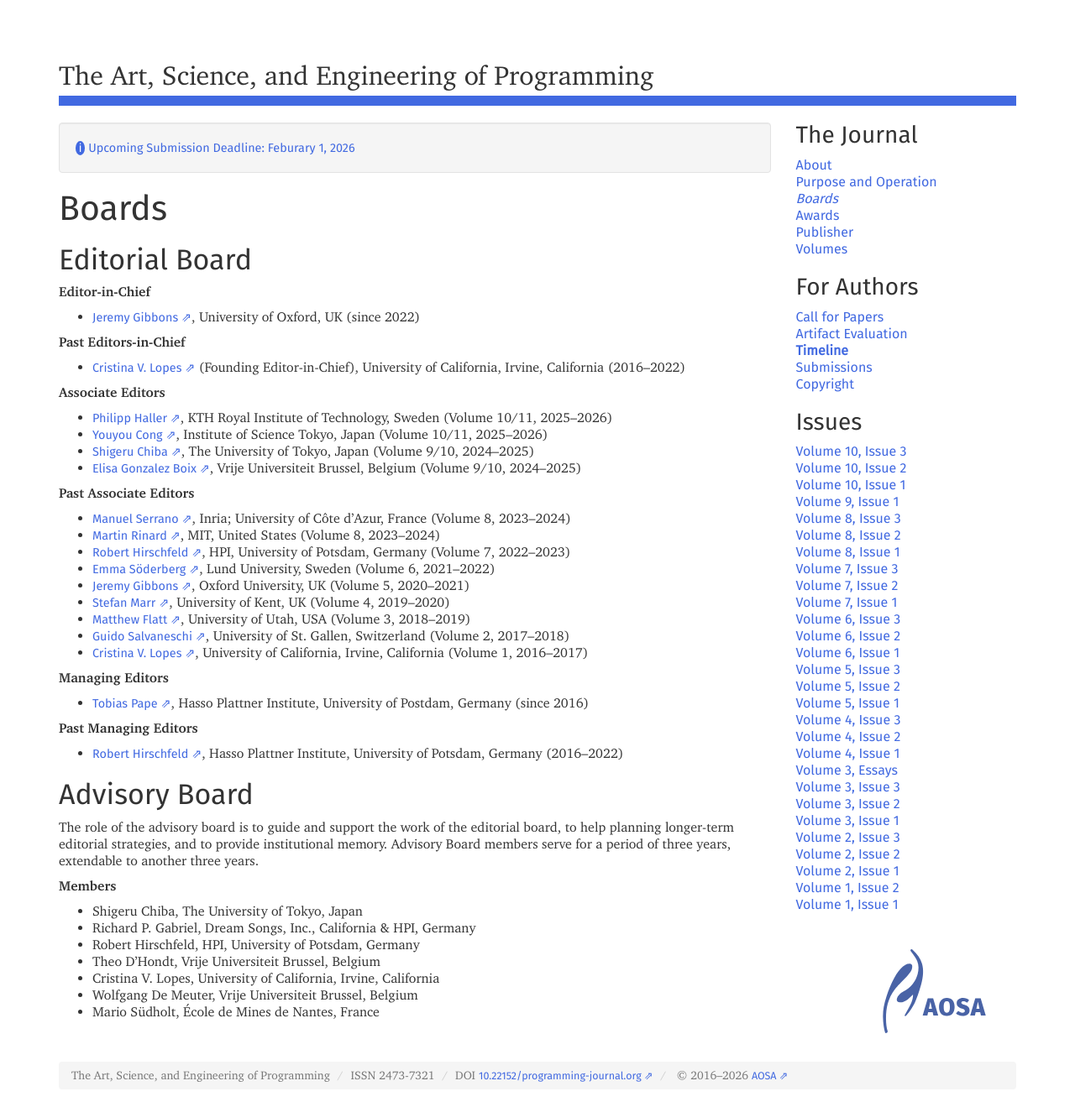
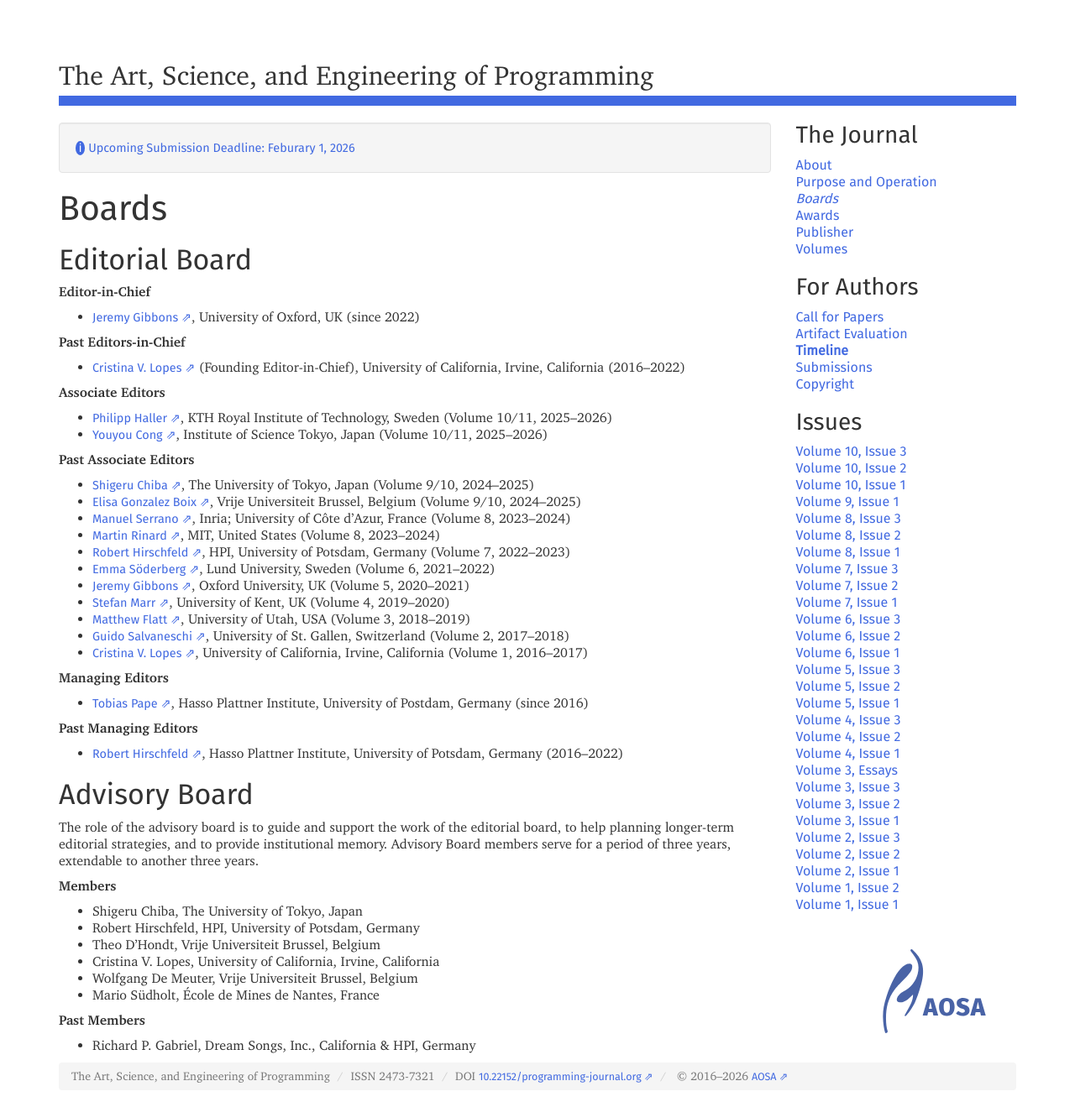
Before and after one commit to programming-journal/programming-journal.github.io, a Jekyll site: the page built from boards/index.markdown, in a window 1280 px wide. Shown: the whole page at 84% size. Built offline with Jekyll 4.4.1, drawn with Linux system fonts in a browser that asks for light colours.

Commit message:
Updates boards

```diff
--- a/boards/index.markdown
+++ b/boards/index.markdown
@@ -18,11 +18,11 @@ order: 500
 
 * [Philipp Haller](https://people.kth.se/~phaller/), KTH Royal Institute of Technology, Sweden (Volume 10/11, 2025–2026)
 * [Youyou Cong](https://prg.is.titech.ac.jp/people/cong/), Institute of Science Tokyo, Japan (Volume 10/11, 2025–2026)
-* [Shigeru Chiba](https://www.csg.ci.i.u-tokyo.ac.jp/en/), The University of Tokyo, Japan (Volume 9/10, 2024–2025)
-* [Elisa Gonzalez Boix](https://soft.vub.ac.be/disco/elisa/), Vrije Universiteit Brussel, Belgium (Volume 9/10, 2024–2025)
 
 **Past Associate Editors**
 
+* [Shigeru Chiba](https://www.csg.ci.i.u-tokyo.ac.jp/en/), The University of Tokyo, Japan (Volume 9/10, 2024–2025)
+* [Elisa Gonzalez Boix](https://soft.vub.ac.be/disco/elisa/), Vrije Universiteit Brussel, Belgium (Volume 9/10, 2024–2025)
 * [Manuel Serrano](http://www-sop.inria.fr/members/Manuel.Serrano/), Inria; University of Côte d'Azur, France (Volume 8, 2023–2024)
 * [Martin Rinard](https://people.csail.mit.edu/rinard/), MIT, United States (Volume 8, 2023–2024)
 * [Robert Hirschfeld](https://www.hpi.uni-potsdam.de/swa/people/hirschfeld/), HPI, University of Potsdam, Germany (Volume 7, 2022–2023)
@@ -47,9 +47,12 @@ The role of the advisory board is to guide and support the work of the editorial
 **Members**
 
 * Shigeru Chiba, The University of Tokyo, Japan
-* Richard P. Gabriel, Dream Songs, Inc., California & HPI, Germany
 * Robert Hirschfeld, HPI, University of Potsdam, Germany
 * Theo D'Hondt, Vrije Universiteit Brussel, Belgium
 * Cristina V. Lopes, University of California, Irvine, California
 * Wolfgang De Meuter, Vrije Universiteit Brussel, Belgium
 * Mario Südholt, École de Mines de Nantes, France
+
+**Past Members**
+
+* Richard P. Gabriel, Dream Songs, Inc., California & HPI, Germany
```
